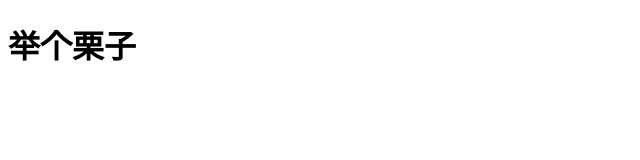
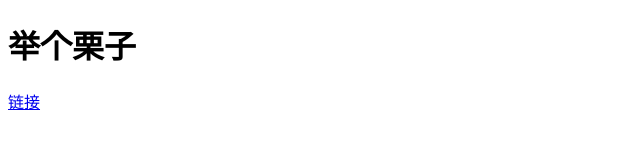
Before and after one commit to ZYX-Mandy/mfs-homework, a plain HTML site: page test1.html in a window 1280 px wide. Shown: the full height of the page, 0-640 px from the left. Drawn offline with Linux system fonts and the light colour scheme.

Commit message:
附链接

```diff
--- a/test1.html
+++ b/test1.html
@@ -8,5 +8,6 @@
     </head>
     <body>
         <h1>举个栗子</h1>
+        <a href="test1.html">链接</a>
     </body>
 </html>
```
